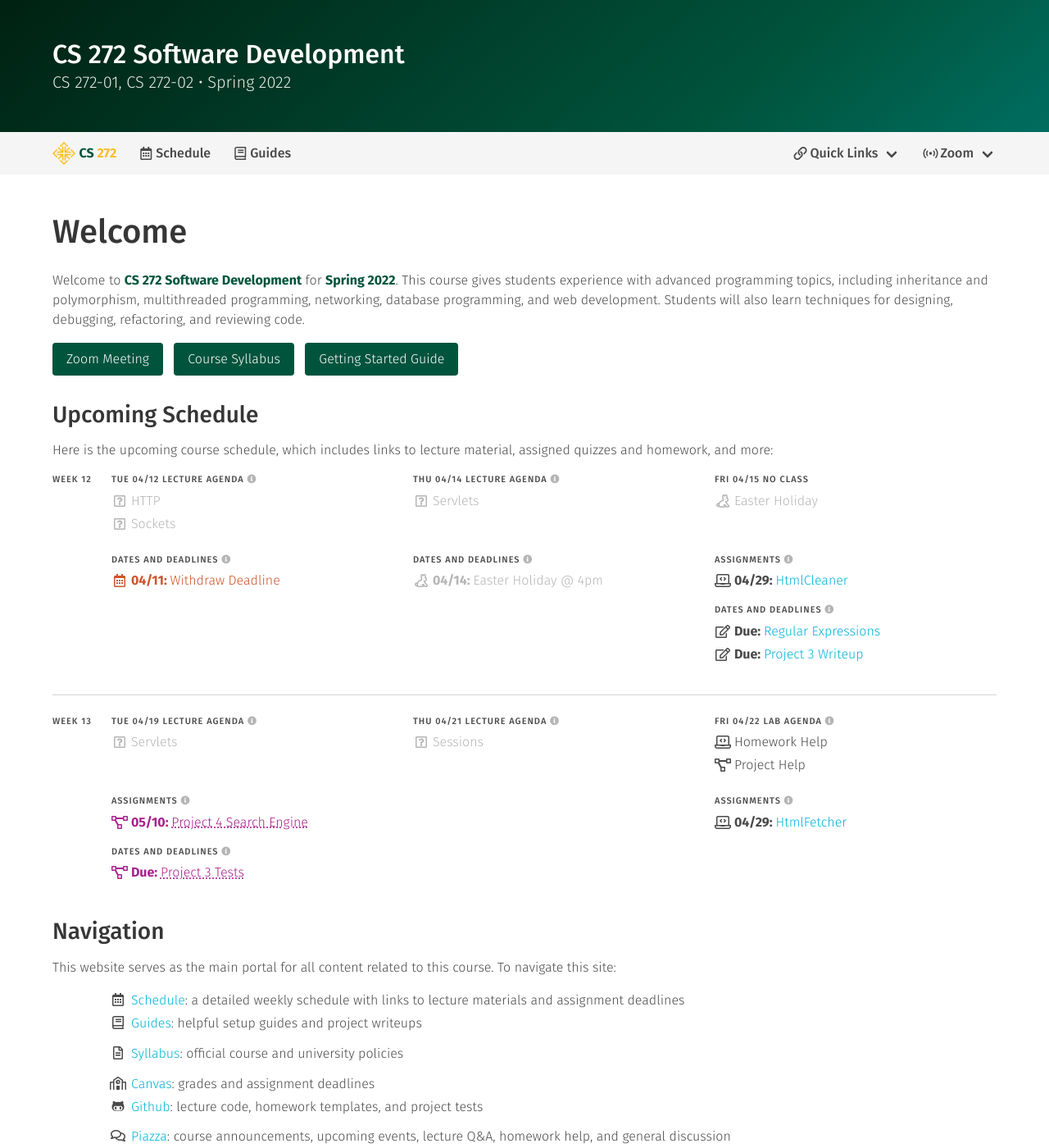
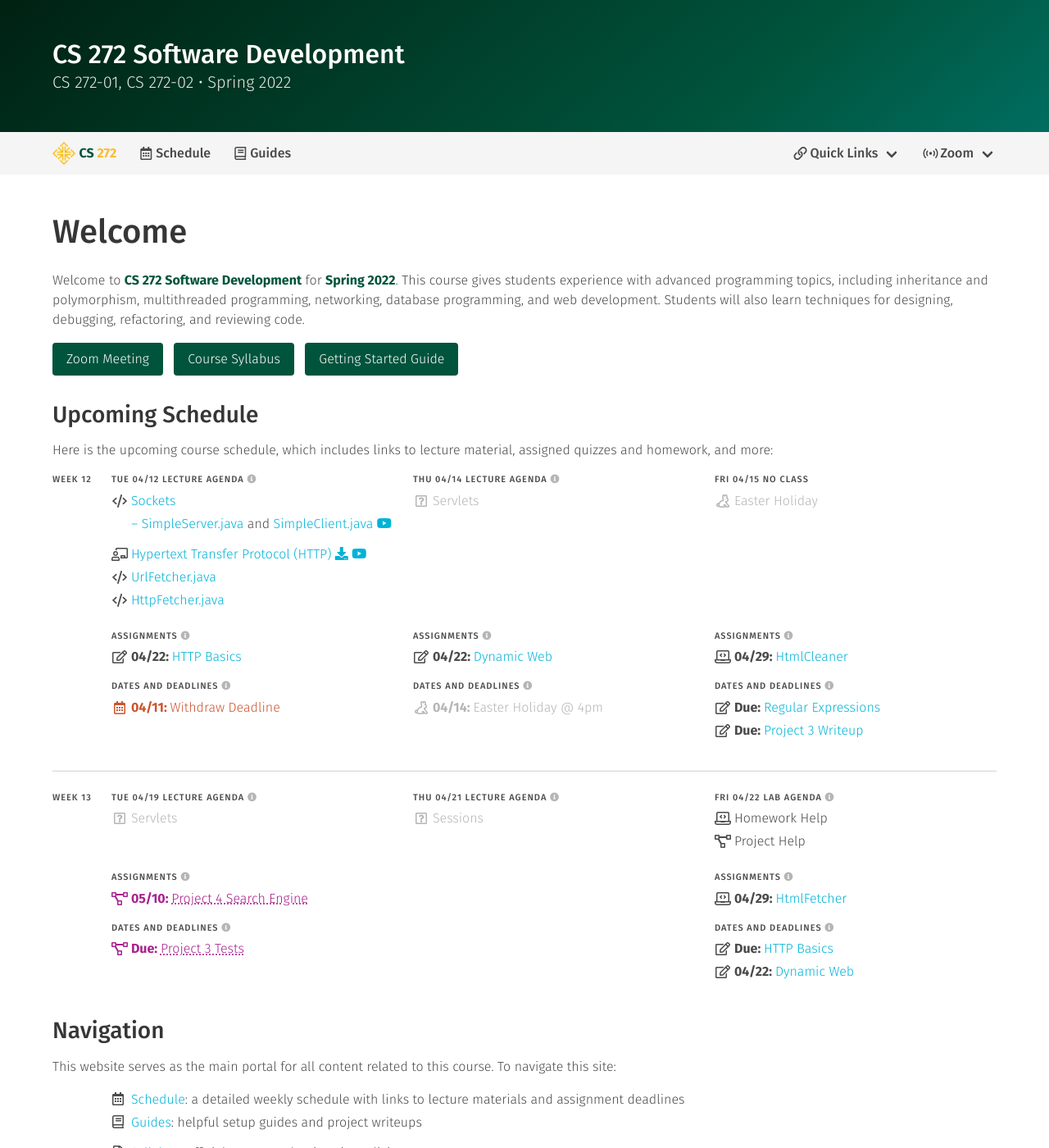
Before and after one commit to usf-cs272-spring2022/usf-cs272-spring2022.github.io, a Jekyll site: the page built from index.md, in a window 1280 px wide and 1400 px high. Shown: the whole window at 82% size. Built offline with Jekyll 4.4.1, drawn with Linux system fonts in a browser that asks for light colours.

Commit message:
Updating Tuesday schedule

```diff
--- a/_data/schedule.yml
+++ b/_data/schedule.yml
@@ -1550,11 +1550,32 @@ weeks:
         sections:
           - <<: *lectures
             items:
-              - text: 'HTTP'
-                type: [*pending]
-
               - text: 'Sockets'
-                type: [*pending]
+                icon: 'code'
+                link: 'https://github.com/usf-cs272-spring2022/lectures/tree/main/Sockets'
+
+              - text: '– SimpleServer.java'
+                icon: 'nothing'
+                link: 'https://github.com/usf-cs272-spring2022/lectures/blob/main/Sockets/src/main/java/edu/usfca/cs272/SimpleServer.java'
+                more: 'and <a href="https://github.com/usf-cs272-spring2022/lectures/blob/main/Sockets/src/main/java/edu/usfca/cs272/SimpleClient.java">SimpleClient.java</a>'
+                tube: 'https://drive.google.com/file/d/1V02GkA2pUAmoUtFgdXl12VGVMJkw2pMy/view?usp=sharing'
+
+              - file: 'slides'
+                name: 'http'
+                type: 'bump'
+
+              - text: 'UrlFetcher.java'
+                icon: 'code'
+                link: 'https://github.com/usf-cs272-spring2022/lectures/blob/main/Sockets/src/main/java/edu/usfca/cs272/UrlFetcher.java'
+
+              - text: 'HttpFetcher.java'
+                icon: 'code'
+                link: 'https://github.com/usf-cs272-spring2022/lectures/blob/main/Sockets/src/main/java/edu/usfca/cs272/HttpsFetcher.java'
+
+          - <<: *assignments
+            items:
+              - file: 'quizzes'
+                name: 'http'
 
           - <<: *deadlines
             items:
@@ -1569,6 +1590,11 @@ weeks:
             items:
               - text: 'Servlets'
                 type: [*pending]
+
+          - <<: *assignments
+            items:
+              - file: 'quizzes'
+                name: 'dynamic'
 
           - <<: *deadlines
             items:
@@ -1641,6 +1667,14 @@ weeks:
               - file: 'homework'
                 name: 'htmlfetcher'
 
+          - <<: *deadlines
+            items:
+              - file: 'quizzes'
+                name: 'http'
+
+              - file: 'quizzes'
+                name: 'dynamic'
+
   - week: 14
     days:
       - date: 2022-04-26
```
